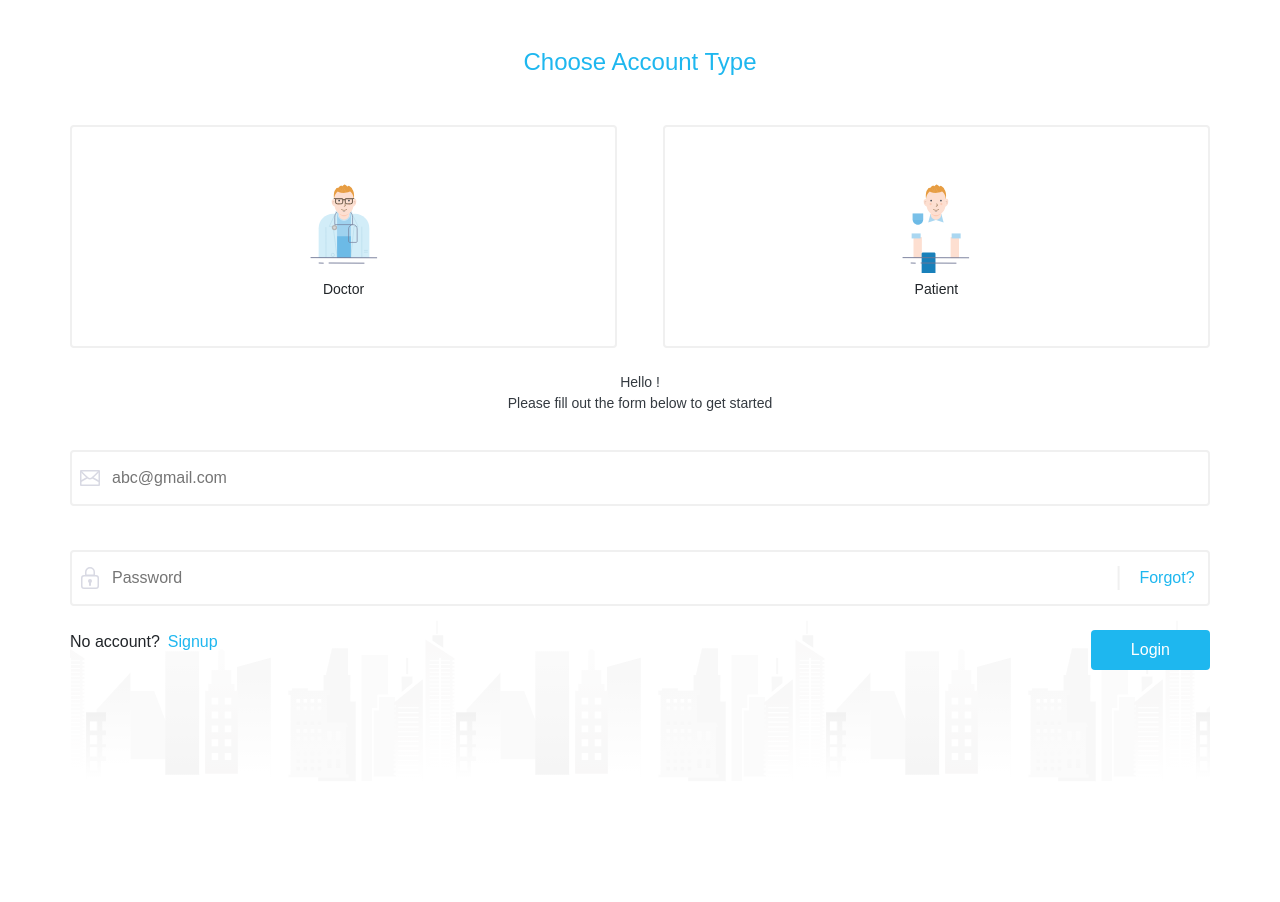
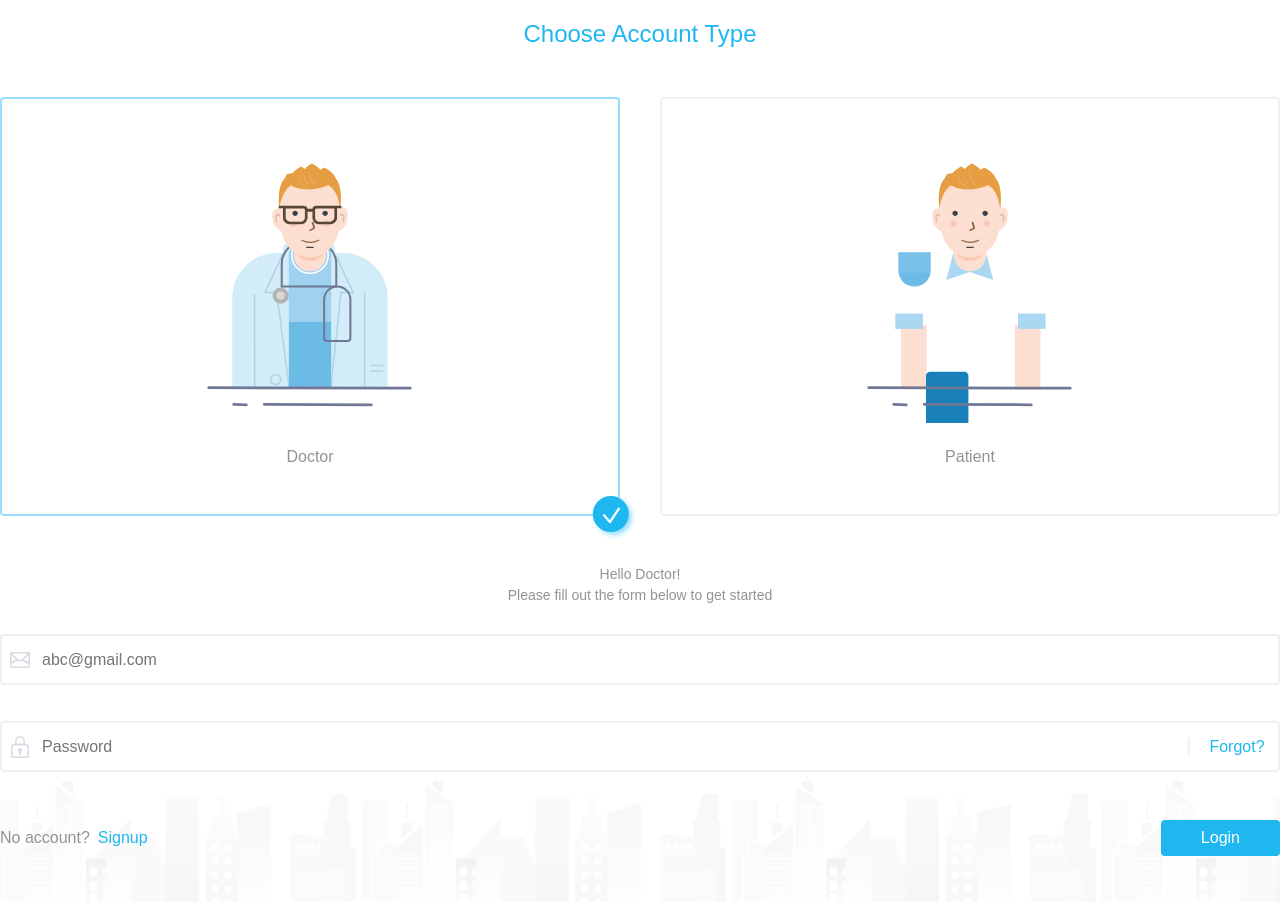
Before and after one commit to WeiLin18/React-login, a React (Create React App) app: page / in a window 1280 px wide. Shown: the top 902 px of the page. Before the commit the page ends 800 px from the top, so only its background shows below. Built offline with nearby package versions, Linux system fonts and the light colour scheme.

Commit message:
add grid scss

```diff
--- a/package.json
+++ b/package.json
@@ -8,6 +8,7 @@
     "react": "17.0.0",
     "react-dom": "17.0.0",
     "react-scripts": "3.4.3",
+    "scss": "0.2.4",
     "styled-components": "5.2.1"
   },
   "devDependencies": {
--- a/src/CardContext.jsx
+++ b/src/CardContext.jsx
@@ -6,7 +6,7 @@
 });
 
 export const CardProvider = ({ children }) => {
-  const [targetCard, setTargetCard] = useState({ content: "" });
+  const [targetCard, setTargetCard] = useState({ content: "Doctor" });
 
   return (
     <CardContext.Provider
--- a/src/components/CardList.jsx
+++ b/src/components/CardList.jsx
@@ -4,7 +4,7 @@
 import { ReactComponent as PatientSvg } from "../images/img_patient_90@3x.svg";
 import CardContext from "../CardContext";
 
-const InputGroup = () => {
+const CardList = ({ className }) => {
   const { targetCard, chooseTargetCard } = useContext(CardContext);
   const handleCardChoose = (val) => {
     chooseTargetCard({
@@ -13,25 +13,27 @@
   };
 
   return (
-    <ul className="row justify-content-between mb-4 text-center">
+    <ul className={`${className} row text-center`}>
+      <li className="grid-6 grid-lg-3 grid-sm-2">
         <Card
-        className="w-48"
           onChoosed={targetCard.content === "Doctor" ? "choosed" : ""}
           onChoose={handleCardChoose}
-        avatar={<DoctorSvg className="avatar mb-2" />}
+          avatar={<DoctorSvg className="avatar mb-lg-4 mb-2 mx-auto" />}
         >
           Doctor
         </Card>
+      </li>
+      <li className="grid-6 grid-lg-3 grid-sm-2">
         <Card
-        className="w-48"
           onChoosed={targetCard.content === "Patient" ? "choosed" : ""}
           onChoose={handleCardChoose}
-        avatar={<PatientSvg className="avatar mb-2" />}
+          avatar={<PatientSvg className="avatar mb-lg-4 mb-2 mx-auto" />}
         >
           Patient
         </Card>
+      </li>
     </ul>
   );
 };
 
-export default InputGroup;
+export default CardList;
--- a/src/components/common/Button.jsx
+++ b/src/components/common/Button.jsx
@@ -5,21 +5,22 @@
 const StyledButton = styled.button`
   background-color: ${color.primary};
   color: white;
-  padding: 4px 40px;
+  padding: 8px 40px;
   border: none;
   border-radius: 4px;
   :hover {
     background-color: ${color.primaryDark};
   }
   @media ${rwd.sm} {
-    padding: 4px 20px;
+    padding: 8px 20px;
   }
 `;
 const Button = ({ className, onSubmit, children }) => {
   return (
     <StyledButton
       className={className}
-      onClick={() => {
+      onClick={(e) => {
+        e.preventDefault();
         onSubmit && onSubmit();
       }}
     >
--- a/src/components/common/Card.jsx
+++ b/src/components/common/Card.jsx
@@ -3,16 +3,20 @@
 import { color, rwd } from "../../style/variables";
 import "../../style/styles.scss";
 import CheckIcon from "./CheckIcon";
-const StyledLi = styled.li`
+const StyledDiv = styled.div`
   position: relative;
   padding: 48px 32px;
+  display: flex;
+  flex-direction: column;
+  align-items: center;
   border: 2px solid ${color.light};
   border-radius: 4px;
+  cursor: pointer;
   :hover {
     background-color: #fcfcfc;
   }
   @media ${rwd.lg} {
-    padding: 16px 32px;
+    padding: 16px;
   }
   &.choosed {
     border: 2px solid ${color.primaryLight};
@@ -28,22 +32,26 @@
     }
   }
   .avatar {
+    width: 50%;
     height: 80%;
+    @media ${rwd.lg} {
+      width: 80%;
+    }
   }
 `;
 
 const Card = ({ onChoose, className, onChoosed, avatar, children }) => {
   return (
-    <StyledLi
-      className={`${className} ${onChoosed}`}
+    <StyledDiv
+      className={`${className ? className : ""} ${onChoosed}`}
       onClick={() => {
         onChoose && onChoose(children);
       }}
     >
       {avatar}
-      <h3 className="font-sm">{children}</h3>
+      <h3>{children}</h3>
       <CheckIcon className={`${onChoosed} card__icon`} />
-    </StyledLi>
+    </StyledDiv>
   );
 };
 
--- a/src/components/common/Input.jsx
+++ b/src/components/common/Input.jsx
@@ -64,7 +64,7 @@
 const Input = ({
   onChange,
   icon,
-  styleClass,
+  className,
   borderStyle,
   labelName,
   inputType,
@@ -73,7 +73,7 @@
   content
 }) => {
   return (
-    <StyledDiv className={styleClass}>
+    <StyledDiv className={className}>
       <span
         className={`${errorMessage === "" ? "opacity-0" : "opacity-1"} remind
         `}
--- a/src/pages/LoginSection.jsx
+++ b/src/pages/LoginSection.jsx
@@ -14,12 +14,12 @@
   background-repeat: repeat-x;
   background-position: center bottom;
   background-image: url(${TownSvg});
-  padding-bottom: 120px;
+  padding: 20px 0 80px;
 `;
 
 const LoginSection = () => {
   const handleLogin = () => {
-    console.log("login");
+    console.log(inputEmailUi.value, inputPasswordUi.value);
   };
   const { targetCard } = useContext(CardContext);
   const [inputEmailUi, setInputEmailUi] = useState({
@@ -47,7 +47,6 @@
     }
     const re = /^(([^<>()\[\]\\.,;:\s@"]+(\.[^<>()\[\]\\.,;:\s@"]+)*)|(".+"))@((\[[0-9]{1,3}\.[0-9]{1,3}\.[0-9]{1,3}\.[0-9]{1,3}\])|(([a-zA-Z\-0-9]+\.)+[a-zA-Z]{2,}))$/;
     if (re.test(inputContent)) {
-      console.log(inputContent.split("@")[0]);
       setInputEmailUi({
         stateStyle: "success",
         errorMessage: "",
@@ -118,21 +117,21 @@
   }, [inputEmailUi.value]);
 
   return (
-    <StyledSecton className="container pt-5">
+    <StyledSecton className="container">
       <h2 className="text-custom-primary h4 text-center mb-5">
         Choose Account Type
       </h2>
-      <CardList />
-      <p className="text-center font-sm text-dark">
+      <CardList className="mb-5" />
+      <p className="text-center font-sm mb-2 lh-lg">
         Hello {targetCard.content}!
         <br />
         Please fill out the form below to get started
       </p>
-      <form className="row">
+      <form>
         <Input
           inputType="email"
           labelName="Email"
-          styleClass="mb-4 w-100"
+          className="mb-3 w-100"
           placeHolder="abc@gmail.com"
           borderStyle={inputEmailUi.stateStyle}
           errorMessage={inputEmailUi.errorMessage}
@@ -143,14 +142,14 @@
           inputType="password"
           labelName="Password"
           placeHolder="Password"
-          styleClass="mb-4 w-100"
+          className="mb-5 w-100"
           borderStyle={inputPasswordUi.stateStyle}
           errorMessage={inputPasswordUi.errorMessage}
           icon={<PasswordSvg className="icon" />}
           content={<Link>Forgot?</Link>}
           onChange={handlePasswordCkeck}
         />
-        <div className="w-100 d-flex justify-content-between ">
+        <div className="w-100 d-flex justify-content-between align-items-center">
           <p>
             No account?<Link className="ml-2">Signup</Link>
           </p>
--- /dev/null
+++ b/src/style/base.scss
@@ -0,0 +1,4 @@
+.App {
+  font-family: sans-serif;
+  color: #939393;
+}
--- /dev/null
+++ b/src/style/grid.scss
@@ -0,0 +1,160 @@
+$gutter: 40px;
+$grid-column : 12;
+
+$gutter-lg: 28px;
+$grid-lg-column : 6;
+
+
+$gutter-sm: 12px;
+$grid-sm-column : 4;
+
+
+
+// container
+// ----------------------------------------------------------------------
+$container-max-widths: 1400px;
+$container-padding: 40px;
+
+
+
+$container-lg-padding: 20px;
+$container-sm-padding: 16px;
+
+//------------------
+$break-points: (
+xs: 414px, //mobile-xs
+sm: 576px, //mobile-sm
+md: 768px, //mobile
+lg: 992px, //pad
+xl: 1200px, //notebook
+xxl: 1400px);
+
+
+
+@mixin rwd($width) {
+  @media (max-width: $width) {
+    @content
+  }
+};
+
+@mixin rwd-lg { //lg
+  @media (max-width: 992px) {
+      @content;
+  }
+}
+
+@mixin rwd-md { //md
+  @media (max-width: 768px) {
+      @content;
+  }
+}
+
+
+@mixin rwd-sm { //sm
+  @media (max-width: 576px) {
+      @content;
+  }
+}
+
+
+@mixin rwd-xs { //xs
+  @media (max-width: 414px) {
+      @content;
+  }
+}
+
+%no-gutter {
+  margin: 0;
+  padding: 0;
+}
+
+.no-gutter {
+  margin: 0;
+  padding: 0;
+}
+  @for $i from 1 to $grid-column + 1 {
+    .grid-#{$i} {
+      @extend %no-gutter;
+    }
+  }
+
+  @each $key, $value in $break-points {
+    @for $i from 1 to $grid-column + 1 {
+      .grid#{$key}-#{$i} {
+        @extend %no-gutter;
+      }
+    }
+  }
+
+
+@mixin makeCol($breakpoint: null,$gutter:40px,$grid-column:12) {
+    @for $i from 0 through $grid-column {
+      @if ($i == 0) {
+        .offset-#{$i}{
+          margin-left: 0;
+        }
+      }  @else {
+          .grid-#{$breakpoint}#{$i} {
+          position: relative;
+          padding-left: $gutter / 2;
+          padding-right: $gutter / 2;
+          flex: 0 0 ($i / $grid-column) * 100%;
+          max-width: ($i / $grid-column) * 100%;
+        }
+        .offset-#{$breakpoint}#{$i}{
+          margin-left: calc( #{$i} / #{$grid-column} * 100%);
+        }
+      }
+    }
+  }
+
+@include makeCol(null,$gutter,$grid-column);
+
+
+@include rwd-lg {
+    @include makeCol(lg-,$gutter-lg,$grid-lg-column);
+  };
+
+@include rwd-sm {
+    @include makeCol(sm-,$gutter-sm,$grid-sm-column);
+  };
+
+
+  .container {
+    max-width: $container-max-widths;
+    margin: 0 auto;
+      @include rwd(1400px){
+      width: 100%;
+      padding-right: $container-padding;
+      padding-left: $container-padding;
+    }
+    @include rwd-lg{
+      padding-right: $container-lg-padding;
+      padding-left: $container-lg-padding;
+    }
+
+    @include rwd-sm {
+      padding-right: $container-sm-padding;
+      padding-left: $container-sm-padding;
+    }
+  }
+
+  .row {
+    margin-left: -$gutter / 2;
+    margin-right: -$gutter / 2;
+    display: flex;
+    flex-flow: row wrap;
+      @include rwd-lg {
+          margin-left: -$gutter-lg / 2;
+          margin-right: -$gutter-lg / 2;
+    }
+
+    @include rwd-sm {
+      margin-left: -$gutter-sm / 2;
+      margin-right: -$gutter-sm / 2;
+    }
+  }
+
+.row.no-gutter{
+  @extend %no-gutter;
+}
--- /dev/null
+++ b/src/style/reset.scss
@@ -0,0 +1,52 @@
+/* http://meyerweb.com/eric/tools/css/reset/
+   v2.0 | 20110126
+   License: none (public domain)
+*/
+
+html, body, div, span, applet, object, iframe,
+h1, h2, h3, h4, h5, h6, p, blockquote, pre,
+a, abbr, acronym, address, big, cite, code,
+del, dfn, em, img, ins, kbd, q, s, samp,
+small, strike, strong, sub, sup, tt, var,
+b, u, i, center,
+dl, dt, dd, ol, ul, li,
+fieldset, form, label, legend,
+table, caption, tbody, tfoot, thead, tr, th, td,
+article, aside, canvas, details, embed,
+figure, figcaption, footer, header, hgroup,
+menu, nav, output, ruby, section, summary,
+time, mark, audio, video {
+	margin: 0;
+	padding: 0;
+	border: 0;
+	font-size: 100%;
+	font: inherit;
+	vertical-align: baseline;
+}
+/* HTML5 display-role reset for older browsers */
+article, aside, details, figcaption, figure,
+footer, header, hgroup, menu, nav, section {
+	display: block;
+}
+body {
+	line-height: 1.2;
+}
+ol, ul {
+	list-style: none;
+}
+blockquote, q {
+	quotes: none;
+}
+blockquote:before, blockquote:after,
+q:before, q:after {
+	content: '';
+	content: none;
+}
+table {
+	border-collapse: collapse;
+	border-spacing: 0;
+}
+
+button:focus{
+outline: none;
+}
--- a/src/style/styles.scss
+++ b/src/style/styles.scss
@@ -1,31 +1,4 @@
-
-.App {
-  font-family: sans-serif;
-}
-
-ul{
-  list-style: none;
-  padding: 0;
-}
-.po-re{
-  position: relative;
-}
-
-.w-48{
-  width: 48%;
-}
-
-.opacity-0{
-  opacity: 0;
-}
-.opacity-1{
-  opacity: 1;
-}
-
-
-.font-sm {
-  font-size: 14px;
-}
-.text-custom-primary {
-  color: #1EB7EF;
-}
+@import './reset.scss';
+@import './base.scss';
+@import './grid.scss';
+@import './utilities.scss';
--- /dev/null
+++ b/src/style/utilities.scss
@@ -0,0 +1,22 @@
+$primary: #1EB7EF;
+.po-re{
+  position: relative;
+}
+
+.opacity-0{
+  opacity: 0;
+}
+.opacity-1{
+  opacity: 1;
+}
+
+.font-sm {
+  font-size: 14px;
+}
+.text-custom-primary {
+  color: $primary;
+}
+
+.lh-lg{
+  line-height: 1.5;
+}
```
Lines whose indentation alone changed are shown as unchanged.
